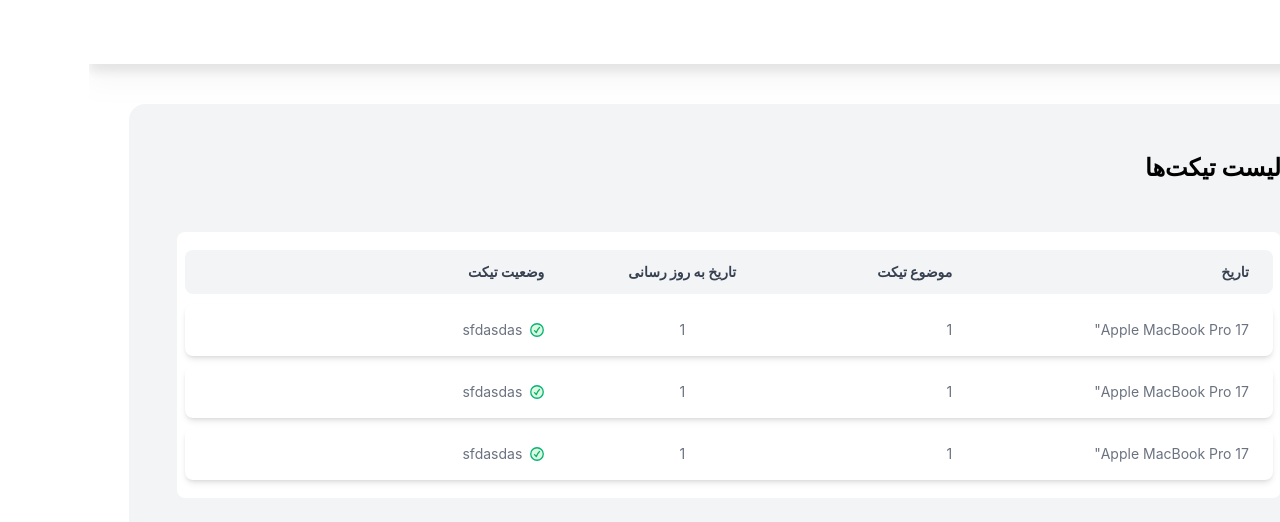
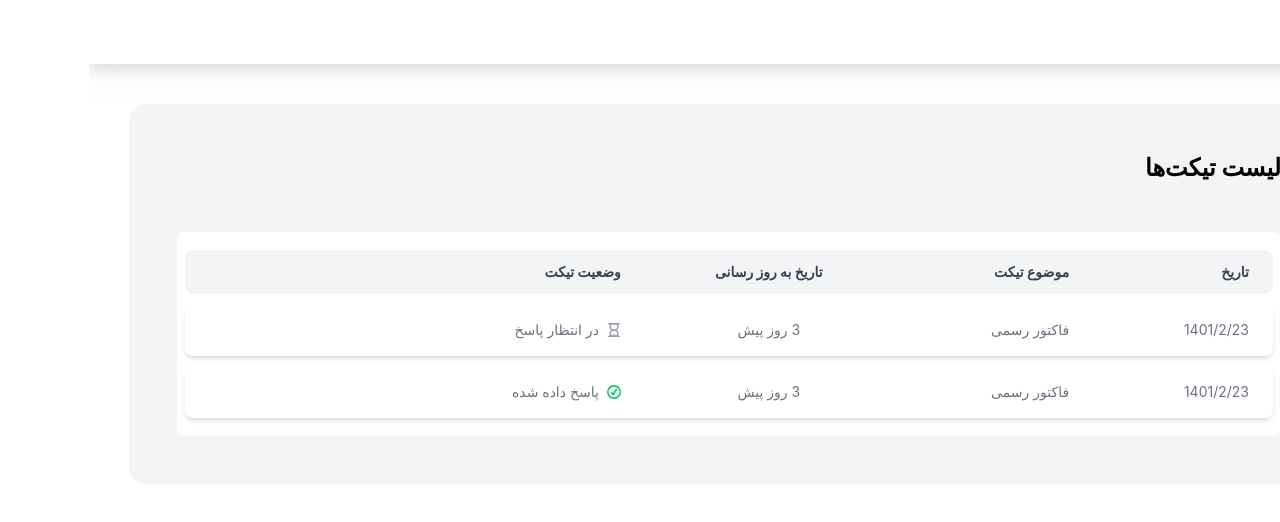
Before and after one commit to Saeed-Khazaei/kavehnegar-code-challenge, a Next.js app: page /tickets in a window 1280 px wide. Shown: the top 522 px of the page. Built offline with nearby package versions, Linux system fonts and the light colour scheme.

Commit message:
modify create page

```diff
--- a/pages/tickets/create.tsx
+++ b/pages/tickets/create.tsx
@@ -1,46 +1,55 @@
-import React from "react";
+import React, { useState } from "react";
+import Button from "../../components/Button";
+import Input from "../../components/Input";
 import Wrapper from "../../components/Wrapper";
 
 const CreateTicket = () => {
+  const [formData, setFormData] = useState({
+    title: "",
+    message: "",
+  });
+
+  const onChangeTitle = (e: React.ChangeEvent<HTMLInputElement>) => {
+    setFormData({ ...formData, title: e.target.value });
+  };
+  const onChangeMessage = (e: React.ChangeEvent<HTMLTextAreaElement>) => {
+    setFormData({ ...formData, message: e.target.value });
+  };
+
+  const onSubmit = (e: React.FormEvent<HTMLFormElement>) => {
+    e.preventDefault();
+    console.log("formData", formData);
+  };
+
   return (
     <Wrapper title="ایجاد تیکت جدید">
-      <div className="flex flex-col space-y-10">
+      <form className="flex flex-col space-y-10" onSubmit={onSubmit}>
         <div>
-          <label
-            htmlFor="ticket_title"
-            className="block mb-3 text-sm font-medium text-gray-900 "
-          >
-            عنوان تیکت
-          </label>
-          <input
-            type="text"
-            id="ticket_title"
-            className="bg-gray-50 border border-gray-300 text-gray-900 text-sm rounded-lg focus:outline-none focus:ring-blue-500 focus:border-blue-500 block w-full p-2.5 "
-            placeholder="عنوان تیکت خود را وارد کنید..."
-            required
+          <Input
+            label="عنوان تیکت"
+            name="ticket_title"
+            type="input"
+            value={formData.title}
+            onChange={onChangeTitle}
           />
         </div>
         <div>
-          <label
-            htmlFor="message"
-            className="block mb-3 text-sm font-medium text-gray-900"
-          >
-            متن تیکت
-          </label>
-          <textarea
-            id="message"
-            rows={4}
-            className="block p-2.5 w-full text-sm text-gray-900 bg-gray-50 rounded-lg border border-gray-300 focus:outline-none focus:ring-blue-500 focus:border-blue-500 "
-            placeholder="متن تیکت را وارد کنید..."
-          ></textarea>
+          <Input
+            label="متن تیکت"
+            name="message"
+            type="textarea"
+            value={formData.message}
+            onChange={onChangeMessage}
+          />
         </div>
-        <button
-          type="submit"
-          className="text-white bg-pink-600 hover:bg-pink-800 focus:outline-none font-medium rounded-lg w-60  px-5 py-2.5 text-center self-end "
-        >
-          ارسال تیکت
-        </button>
-      </div>
+        <Button
+          title="ارسال تیکت"
+          disabled={
+            formData.title.trim().length == 0 ||
+            formData.message.trim().length == 0
+          }
+        />
+      </form>
     </Wrapper>
   );
 };
--- a/pages/tickets/index.tsx
+++ b/pages/tickets/index.tsx
@@ -1,7 +1,24 @@
 import type { NextPage } from "next";
-import Image from "next/image";
 import Link from "next/link";
+import Status from "../../components/Status";
 import Wrapper from "../../components/Wrapper";
+
+const fakeData = [
+  {
+    id: 1,
+    received: new Date(),
+    title: "فاکتور رسمی",
+    message: "متن تیکت درخواست شده",
+    status: "pending",
+  },
+  {
+    id: 2,
+    received: new Date(),
+    title: "فاکتور رسمی",
+    message: "متن تیکت درخواست شده",
+    status: "answered",
+  },
+];
 
 const Tickets: NextPage = () => {
   return (
@@ -34,22 +51,22 @@ const Tickets: NextPage = () => {
             </tr>
           </thead>
           <tbody>
-            <tr className="bg-white dark:bg-gray-800 shadow-md hover:shadow-lg group rounded-lg">
+            {fakeData.map((row) => (
+              <tr
+                key={row.id}
+                className="bg-white dark:bg-gray-800 shadow-md hover:shadow-lg group rounded-lg"
+              >
                 <td className="rtl:first:rounded-r-lg ltr:first:rounded-l-lg py-4 px-6 whitespace-nowrap ">
-                Apple MacBook Pro 17"
+                  1401/2/23
                 </td>
-              <td className="py-4 px-6 whitespace-nowrap">1</td>
-              <td className="py-4 px-6 whitespace-nowrap text-center">1</td>
+                <td className="py-4 px-6 whitespace-nowrap">{row.title}</td>
+                <td className="py-4 px-6 whitespace-nowrap text-center">
+                  3 روز پیش
+                </td>
                 <td className="rtl:last:rounded-l-lg ltr:last:rounded-r-lg py-4 px-6 whitespace-nowrap">
                   <div className="flex flex-row justify-between	">
                     <div className="flex flex-row items-center gap-2">
-                    <Image
-                      src="/icons/checked.svg"
-                      layout="fixed"
-                      width="14px"
-                      height="14px"
-                    />
-                    <span>sfdasdas</span>
+                      <Status status={row.status} />
                     </div>
                     <div className="flex flex-row justify-between md:invisible group-hover:visible	mr-5">
                       <div className="flex flex-row items-center gap">
@@ -74,86 +91,7 @@ const Tickets: NextPage = () => {
                   </div>
                 </td>
               </tr>
-            <tr className="bg-white dark:bg-gray-800 shadow-md hover:shadow-lg group rounded-lg">
-              <td className="rtl:first:rounded-r-lg ltr:first:rounded-l-lg py-4 px-6 whitespace-nowrap ">
-                Apple MacBook Pro 17"
-              </td>
-              <td className="py-4 px-6 whitespace-nowrap">1</td>
-              <td className="py-4 px-6 whitespace-nowrap text-center">1</td>
-              <td className="rtl:last:rounded-l-lg ltr:last:rounded-r-lg py-4 px-6 whitespace-nowrap">
-                <div className="flex flex-row justify-between	">
-                  <div className="flex flex-row items-center gap-2">
-                    <Image
-                      src="/icons/checked.svg"
-                      layout="fixed"
-                      width="14px"
-                      height="14px"
-                    />
-                    <span>sfdasdas</span>
-                  </div>
-                  <div className="flex flex-row justify-between md:invisible group-hover:visible	mr-5">
-                    <div className="flex flex-row items-center gap">
-                      <Link href="/tickets/1">
-                        <a className="text-sky-500">مشاهده جزئیات</a>
-                      </Link>
-                      <svg
-                        className="w-5 h-5 fill-sky-500"
-                        aria-hidden="true"
-                        fill="currentColor"
-                        viewBox="0 0 20 20"
-                        xmlns="http://www.w3.org/2000/svg"
-                      >
-                        <path
-                          fillRule="evenodd"
-                          d="M12.707 5.293a1 1 0 010 1.414L9.414 10l3.293 3.293a1 1 0 01-1.414 1.414l-4-4a1 1 0 010-1.414l4-4a1 1 0 011.414 0z"
-                          clipRule="evenodd"
-                        ></path>
-                      </svg>
-                    </div>
-                  </div>
-                </div>
-              </td>
-            </tr>
-            <tr className="bg-white dark:bg-gray-800 shadow-md hover:shadow-lg group rounded-lg">
-              <td className="rtl:first:rounded-r-lg ltr:first:rounded-l-lg py-4 px-6 whitespace-nowrap ">
-                Apple MacBook Pro 17"
-              </td>
-              <td className="py-4 px-6 whitespace-nowrap">1</td>
-              <td className="py-4 px-6 whitespace-nowrap text-center">1</td>
-              <td className="rtl:last:rounded-l-lg ltr:last:rounded-r-lg py-4 px-6 whitespace-nowrap">
-                <div className="flex flex-row justify-between	">
-                  <div className="flex flex-row items-center gap-2">
-                    <Image
-                      src="/icons/checked.svg"
-                      layout="fixed"
-                      width="14px"
-                      height="14px"
-                    />
-                    <span>sfdasdas</span>
-                  </div>
-                  <div className="flex flex-row justify-between md:invisible group-hover:visible	mr-5">
-                    <div className="flex flex-row items-center gap">
-                      <Link href="/tickets/1">
-                        <a className="text-sky-500">مشاهده جزئیات</a>
-                      </Link>
-                      <svg
-                        className="w-5 h-5 fill-sky-500"
-                        aria-hidden="true"
-                        fill="currentColor"
-                        viewBox="0 0 20 20"
-                        xmlns="http://www.w3.org/2000/svg"
-                      >
-                        <path
-                          fillRule="evenodd"
-                          d="M12.707 5.293a1 1 0 010 1.414L9.414 10l3.293 3.293a1 1 0 01-1.414 1.414l-4-4a1 1 0 010-1.414l4-4a1 1 0 011.414 0z"
-                          clipRule="evenodd"
-                        ></path>
-                      </svg>
-                    </div>
-                  </div>
-                </div>
-              </td>
-            </tr>
+            ))}
           </tbody>
         </table>
       </div>
```
Lines whose indentation alone changed are shown as unchanged.
